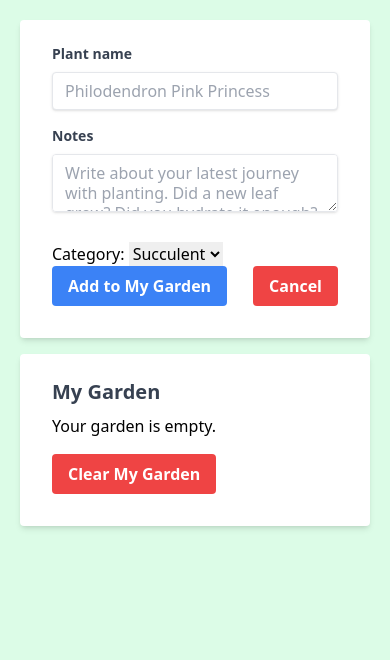
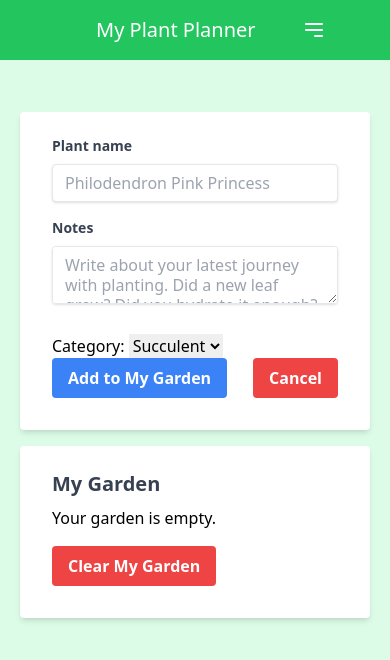
Before and after one commit to charlottejevans/planted, a website: page src/index.html in a window 390 px wide. Drawn offline with nearby package versions, Linux system fonts and the light colour scheme; files that its build step writes are made by us from their sources.

Commit message:
Added responsive NavBar without anchors.

```diff
--- a/src/index.html
+++ b/src/index.html
@@ -6,8 +6,34 @@
     <link rel="stylesheet" href="all.css">
 
 </head>
-<body class="bg-green-100" onload="init()">
-<div class="container mx-auto p-5">
+<body class="bg-green-100 pt-16" onload="init()">
+<!-- Nav bar -->
+<header class="bg-green-500 p-4 fixed top-0 left-0 w-full z-50 mb-28">
+    <div class="flex px-12 items-center justify-between">
+        <!-- Logo or site name -->
+        <h1 class="text-white text-xl px-8">My Plant Planner</h1>
+
+        <!-- Navigation links -->
+        <nav class="hidden lg:flex items-end">
+            <a href="#" class="text-white mx-8">Home</a>
+            <a href="#" class="text-white mx-8">About</a>
+            <a href="#" class="text-white mx-8">Contact</a>
+        </nav>
+
+        <!-- Burger Menu Icon (Visible on small screens) -->
+        <div class="lg:hidden flex items-end">
+            <button class="text-white focus:outline-none">
+
+                <svg class="h-6 w-6" fill="none" viewBox="0 0 24 24" stroke="currentColor">
+                    <path stroke-linecap="round" stroke-linejoin="round" stroke-width="2" d="M4 6h16M4 12h16m-7 6h7"/>
+                </svg>
+            </button>
+        </div>
+    </div>
+</header>
+
+<!-- Input Form -->
+<div class="container mx-auto p-5 pt-12">
     <form id="plantForm" class="bg-white shadow-md rounded px-8 pt-6 pb-8 mb-4">
         <div class="mb-4">
             <label for="plantNameInput" class="block text-gray-700 text-sm font-bold mb-2">Plant name</label>
@@ -30,7 +56,11 @@
             <button id="cancel" onclick="wipeInputForm()" type="button" class="bg-red-500 hover:bg-red-700 text-white font-bold py-2 px-4 rounded focus:outline-none focus:shadow-outline">Cancel</button>
         </div>
     </form>
+
+    <!-- Reminder message -->
     <p id="reminder" class="text-center text-lg text-green-800"></p>
+
+    <!-- My Garden Section -->
     <div class="my-garden bg-white shadow-md rounded px-8 pt-6 pb-8 mt-4">
         <h2 class="text-gray-700 text-xl font-bold mb-2">My Garden</h2>
         <p id="plantWateringReminder"></p>
```
